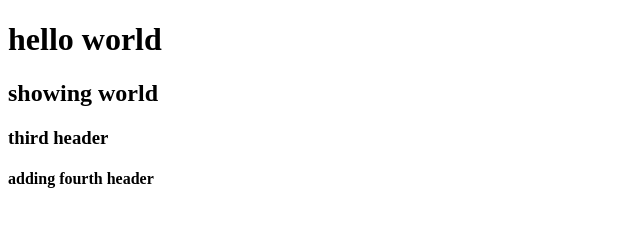
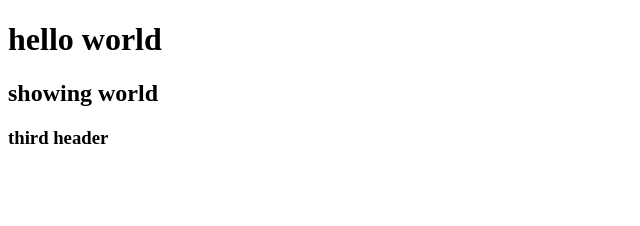
Before and after one commit to rsd8989/test, a plain HTML site: page index.html in a window 1280 px wide. Shown: the whole page, without its empty margins (0-640 px from the left). Drawn offline with Linux system fonts and the light colour scheme.

Commit message:
Revert "modifying redme and index"
This reverts commit b9163d2402ece883f1b0661d0a332505c4518176.

```diff
--- a/index.html
+++ b/index.html
@@ -11,6 +11,6 @@
     <h1>hello world</h1>
     <h2>showing world</h2>
     <h3>third header</h3>
-    <h4>adding fourth header</h4>
+
 </body>
 </html>
```
Also changed, not shown: 1 other file.
